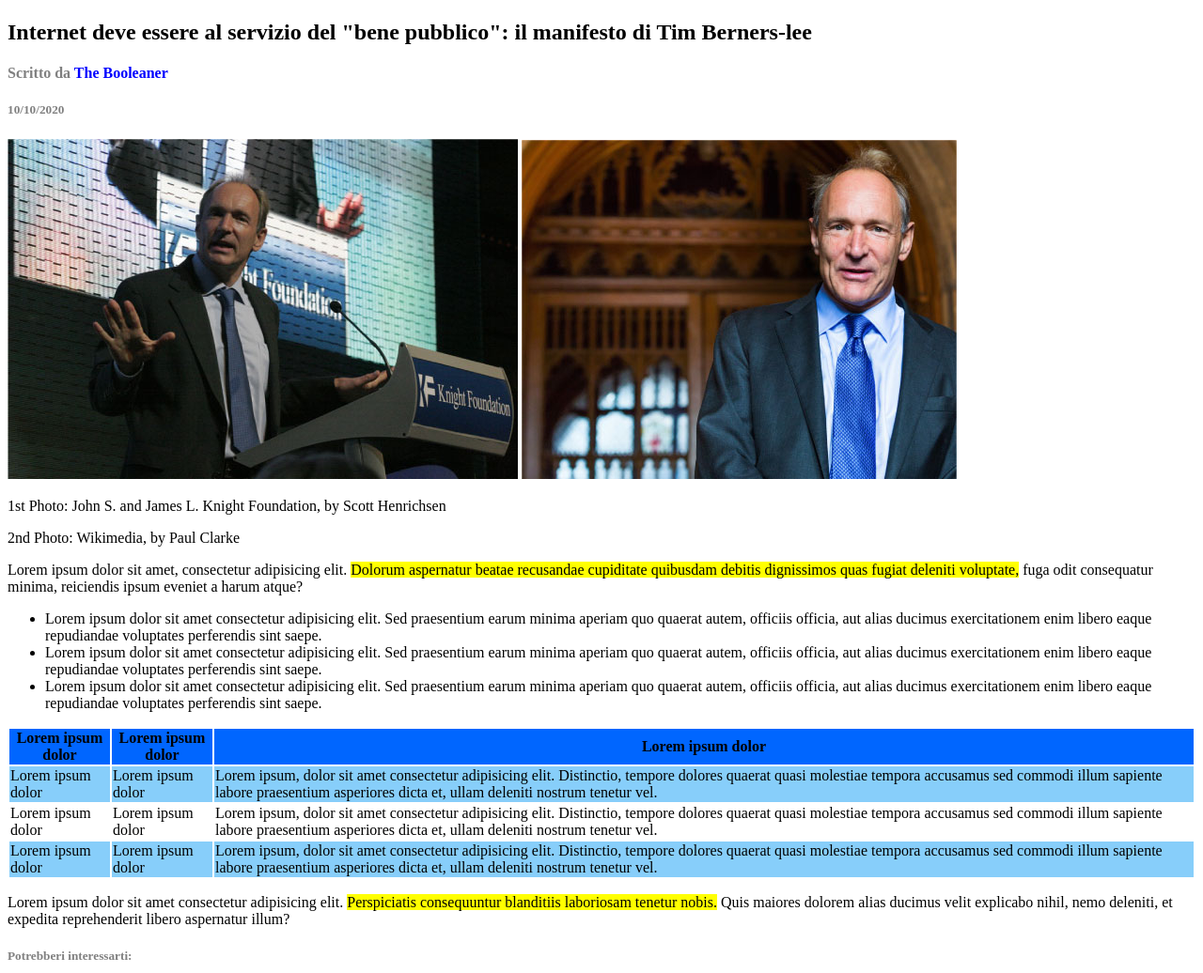
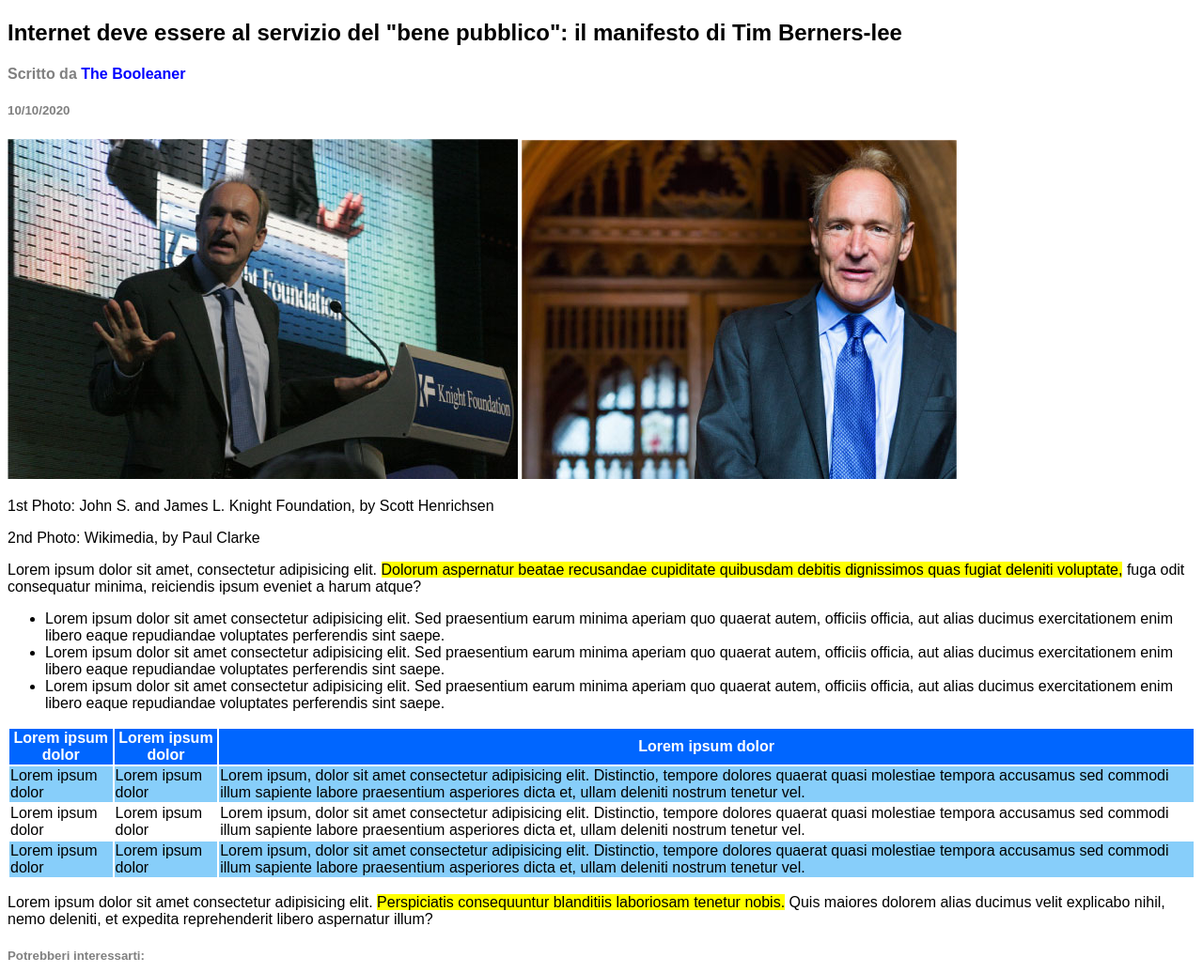
Before and after one commit to AlexandruConstantinBurlacu/html-css-booleaner, a plain HTML site: page index.html in a window 1280 px wide. Shown: the part 61-1097 px from the top of the page at 94% size. Drawn offline with Linux system fonts and the light colour scheme; files whose address does not match are found by name.

Commit message:
piccole modifiche

```diff
--- a/style.css
+++ b/style.css
@@ -1,3 +1,7 @@
+* {
+    font-family: Arial, Helvetica, sans-serif;
+}
+
 .sfondo {
     width: 100px;
 }
@@ -20,6 +24,7 @@ span.evidenziatore {
 
 thead {
     background-color: rgb(0, 102, 255);
+    color: white;
 }
 
 .sfondo-celeste {
```
